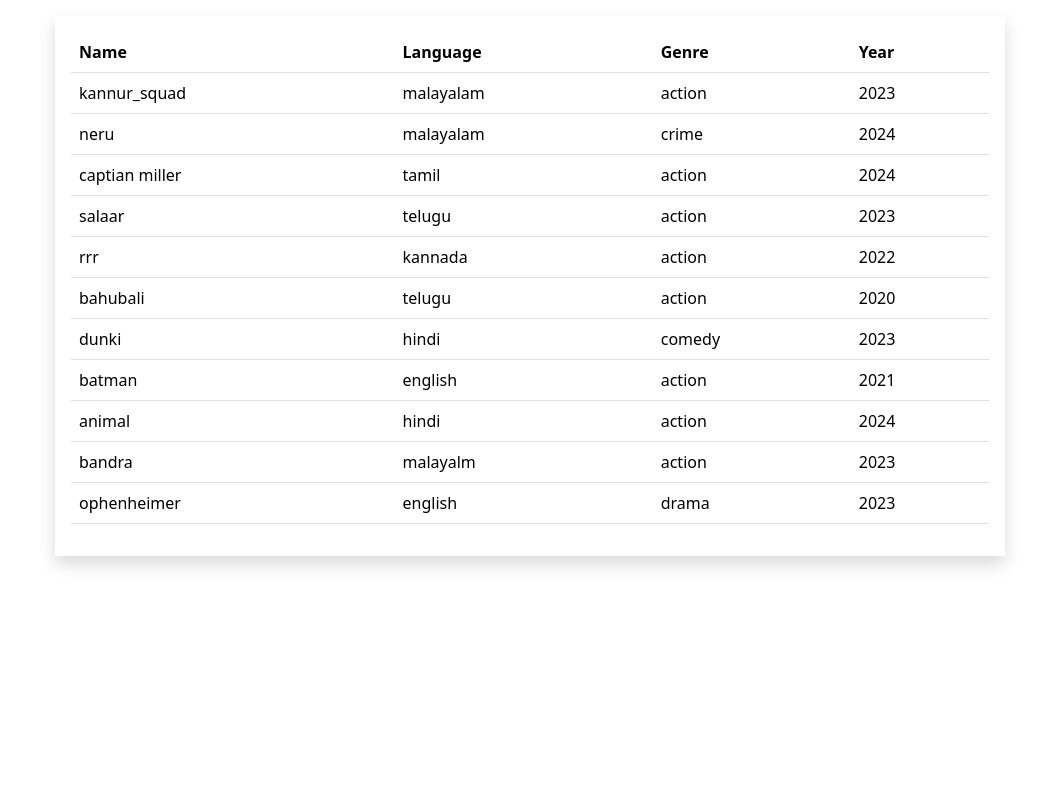
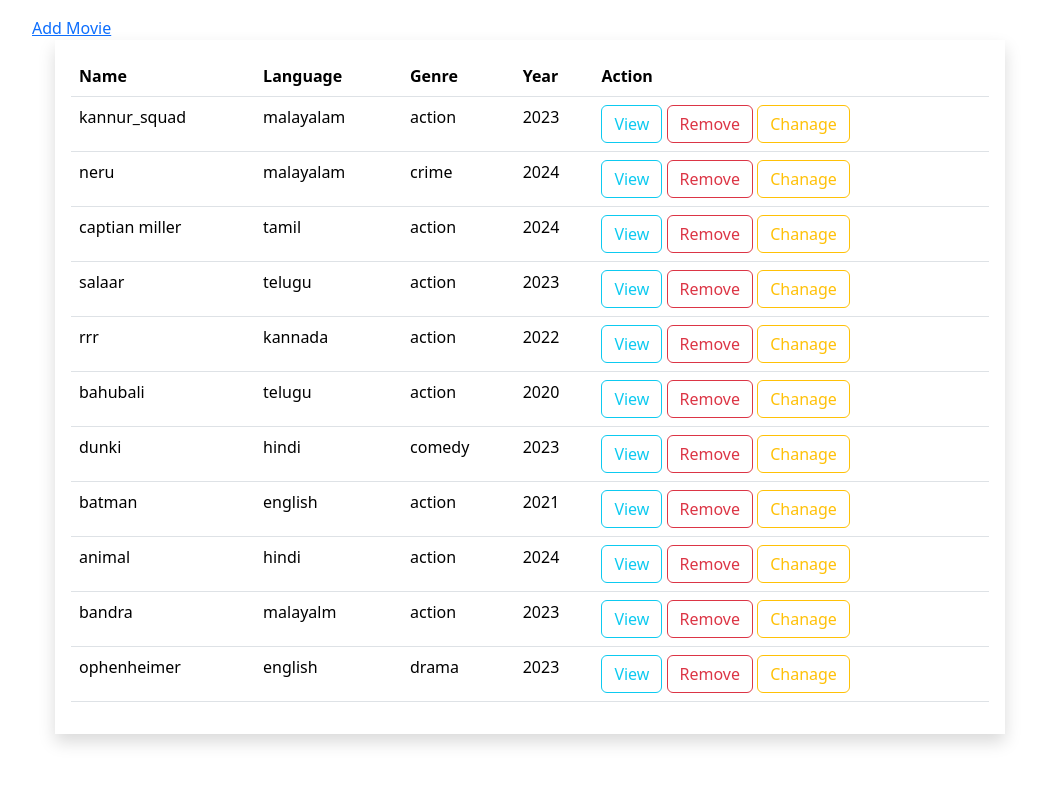
Before and after one commit to Anshad2/ImdbAplication, a Django app: page /movies/all in a window 1280 px wide. Shown: the top 785 px of the page, without its empty margins (110-1150 px from the left). Run offline with Django 5.2, Linux system fonts and the light colour scheme; data comes from the database, SQL or seed files in the repository; both versions use the stored data as it was after the commit.

Commit message:
second initailsation

```diff
--- a/ImdbAplication/ImdbAplication/urls.py
+++ b/ImdbAplication/ImdbAplication/urls.py
@@ -26,6 +26,7 @@ urlpatterns = [
     path("movies/<int:pk>/",views.DetaiesMovieView.as_view(),name="movie-details"),
     path("movies/<int:pk>/remove/",views.MovieDeleteView.as_view(),name="movie-delete"),
     path("movies/add/",views.MovieCreateView.as_view(),name="movie-add"),
+    path("movies/<int:pk>/change/",views.MovieUpdateView.as_view(),name="movie-edit"),
 ]
 
 # list=>all
--- a/ImdbAplication/myapp/templates/movie_list.html
+++ b/ImdbAplication/myapp/templates/movie_list.html
@@ -13,6 +13,10 @@
   </head>
   <body>
     <div class="container mt-3">
+      <div class="row ms-5">
+        <a href="{%url 'movie-add' %}" >Add Movie</a>
+
+      </div>
       <div class="row">
         <div class="col-1"></div>
         <div class="col-10 p-3 borer border-3 shadow ">
@@ -22,6 +26,7 @@
               <th>Language</th>
               <th>Genre</th>
               <th>Year</th>
+              <th>Action</th>
             </tr>
             {%for m in data%}
             <tr>
@@ -29,6 +34,11 @@
                 <td>{{m.language}}</td>
                 <td>{{m.genre}}</td>
                 <td>{{m.year}}</td>
+                <td>
+                  <a href="{%url 'movie-details' m.id%}" class="btn btn-outline-info">View</a>
+                  <a href="{%url 'movie-delete' m.id%}" class="btn btn-outline-danger">Remove</a>
+                  <a href="{%url 'movie-edit' m.id%}" class="btn btn-outline-warning">Chanage</a>
+                </td>
             </tr>
             {%endfor%}
           </table>
--- a/ImdbAplication/myapp/views.py
+++ b/ImdbAplication/myapp/views.py
@@ -43,9 +43,42 @@ class MovieCreateView(View):
      return render(request,"movie_create.html",{"form":form})
 
     def post(self,request,*args,**kwargs):
-        data={k:v for k,v in request.POST.items()}
+        form=MovieForm(request.POST)
+        if form.is_valid():
+          data=form.cleaned_data
+          Movie.objects.create(**data)
+          return redirect("movie-list")
+        else:
+          return render(request,"movie_create.html",{"form":form})
 
-        data.pop("csrfmiddlewaretoken")
 
-        Movie.objects.create(**data)
-        return redirect("movie-list")
+
+# to update
+    # localhost:8000/movies/{id}/change
+class MovieUpdateView(View):
+   def get(self,request,*args,**kwargs):
+      form=MovieForm()
+
+      id=kwargs.get("pk")
+      movie_object=Movie.objects.get(id=id)
+      data={
+         "name":movie_object.name,
+         "language":movie_object.language,
+         "run_time":movie_object.run_time,
+         "genre":movie_object.genre,
+         "director":movie_object.director,
+         "year":movie_object.year,
+         "actors":movie_object.actors
+      }
+      form=MovieForm(initial=data)
+      return render(request,"movie_edit.html",{"form":form})
+
+   def post(self,request,*args,**kwargs):
+      form=MovieForm(request.POST)
+      if form.is_valid():
+         data=form.cleaned_data
+         id=kwargs.get("pk")
+         Movie.objects.filter(id=id).update(**data)
+         return redirect("movie-list")
+      else:
+         return render(request,"movie_edit.html",{"form":form})
--- a/bookstall/bookstall/urls.py
+++ b/bookstall/bookstall/urls.py
@@ -23,5 +23,6 @@ urlpatterns = [
     path('admin/', admin.site.urls),
     path('books/all',views.BookListView.as_view(),name="book-list"),
     path('books/<int:pk>/',views.BookDetailsView.as_view(),name="book-details"),
-    path('books/<int:pk>/remove/',views.BookDeleteView.as_view(),name="movie-delete")
+    path('books/<int:pk>/remove/',views.BookDeleteView.as_view(),name="book-delete"),
+    path("books/add/",views.BookCreateView.as_view(),name="book-add"),
 ]
```
Also changed, not shown: ImdbAplication/myapp/templates/movie_edit.html (added, +17 -0 lines), bookstall/books/templates/book_create.html (added, +18 -0 lines), bookstall/books/templates/book_list.html (+16 -0 lines), bookstall/books/views.py (+30 -0 lines), ImdbAplication/db.sqlite3, bookstall/db.sqlite3.
